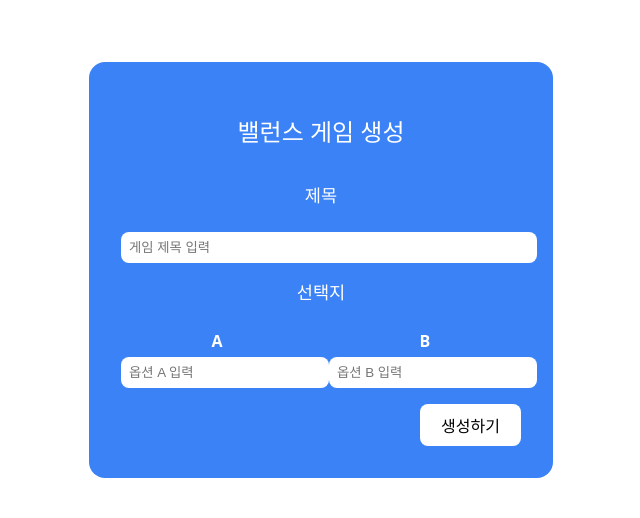
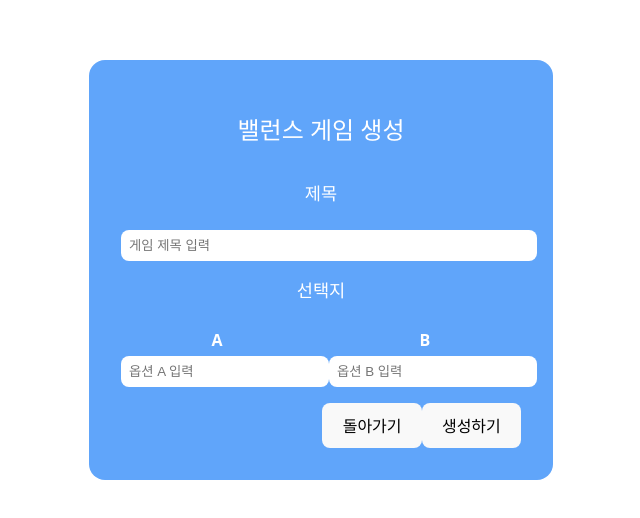
Before and after one commit to we3km/MBTI-X-FRONT, a React (Vite) app in the folder mbtix/: page /balance/new in a window 1280 px wide. Shown: the part 130-648 px from the top of the page, without its empty margins (319-959 px from the left). Built offline with nearby package versions, Linux system fonts and the light colour scheme; no server answers.

Commit message:
css수정

```diff
--- a/mbtix/src/pages/balGame/CreateBalGame.tsx
+++ b/mbtix/src/pages/balGame/CreateBalGame.tsx
@@ -23,6 +23,7 @@ export default function BalanceCreate() {
 
    return (
     <div className={styles.container}>
+
       <h2 className={styles.title}>밸런스 게임 생성</h2>
       <form onSubmit={handleSubmit} className={styles.form}>
         {/* 제목 */}
@@ -63,12 +64,18 @@ export default function BalanceCreate() {
           </div>
         </div>
 
+
         {/* 버튼 */}
         <div className={styles.btnWrap}>
+         <button type="submit" className={styles.goBackBtn} onClick={() => nav("/balanceList")}>
+            돌아가기
+          </button>
+
           <button type="submit" className={styles.submitBtn}>
             생성하기
           </button>
         </div>
+
       </form>
     </div>
   );
--- a/mbtix/src/pages/balGame/TodayGame.tsx
+++ b/mbtix/src/pages/balGame/TodayGame.tsx
@@ -81,10 +81,8 @@ export default function TodayGame() {
     <main className={styles.main}>
       <h1 className={styles.h1}>오늘의 밸런스 게임</h1>
       <p className={styles.subtitle}>단 하나만 고를 수 있다면?</p>
-      <p className={styles.until}>자정까지 {remain} 남음</p>
-      <Link to="/balanceList" className={styles.back}>
-        ← 목록으로
-      </Link>
+      <p className={styles.until}>종료까지 {remain} 남음</p>
+
 
       <section className={styles.game}>
         <p className={styles.question}>{game.title}</p>
@@ -99,7 +97,7 @@ export default function TodayGame() {
                 <h3 className={styles.optTitle}>{o.textContent}</h3>
               </div>
 
-              <button disabled={!!game.myVote} onClick={() => handleVote(o.label)}>
+              <button className={styles.voteBtn} disabled={!!game.myVote} onClick={() => handleVote(o.label)}>
                 투표하기
               </button>
 
@@ -145,7 +143,11 @@ export default function TodayGame() {
             총 <strong>{totals.total}</strong>명 참여
           </p>
         )}
+        <Link to="/balanceList" className={styles.back}>
+        ← 목록으로
+      </Link>
       </section>
+
     </main>
   );
 }
--- a/mbtix/src/pages/balGame/css/BalanceList.module.css
+++ b/mbtix/src/pages/balGame/css/BalanceList.module.css
@@ -10,7 +10,7 @@
   background: #60a5fa;            /* 파란 카드 */
   color: #fff;
   border-radius: 20px;
-  padding: 32px 100px;
+  padding: 32px 200px;
   text-align: center;
   box-shadow: 0 10px 0 #9fbff3;   /* 아래 그림자(도형) 느낌 */
   transition: transform .12s ease, box-shadow .12s ease;
@@ -32,7 +32,7 @@
   background: #60a5fa;
   color: #fff;
   border-radius: 16px;
-  padding: 24px 20px;
+  padding: 32px 20px;
   cursor: pointer;
   text-align: center;
   box-shadow: 0 8px 0 #9fbff3;
@@ -48,8 +48,8 @@
 /* 우하단 고정 버튼 */
 .fab {
   position: fixed;
-  right: 32px;
-  bottom: 24px;
+  right: 50px;
+  bottom: 50px;
   padding: 12px 18px;
   background: #60a5fa;
   color: #fff;
--- a/mbtix/src/pages/balGame/css/CreateBalGame.module.css
+++ b/mbtix/src/pages/balGame/css/CreateBalGame.module.css
@@ -2,7 +2,7 @@
   max-width: 400px;
   margin: 2rem auto;
   padding: 2rem;
-  background-color: #3b82f6; /* sky-500 */
+  background-color: #60a5fa; /* sky-500 */
   border-radius: 1rem;
   color: white;
 }
@@ -53,15 +53,16 @@
   justify-content: flex-end;
 }
 
-.submitBtn {
+.submitBtn .goBackBtn {
   background: white;
   color: black;
   padding: 0.5rem 1.25rem;
-  border-radius: 0.5rem;
-  font-weight: bold;
+  border-radius: 0.1;
+  font-weight: 400;
   cursor: pointer;
 }
 
-.submitBtn:hover {
+.submitBtn:hover
+.goBackBtn:hover  {
   background: #f3f4f6; /* hover gray */
 }
--- a/mbtix/src/pages/balGame/css/TodayGame.module.css
+++ b/mbtix/src/pages/balGame/css/TodayGame.module.css
@@ -1,6 +1,6 @@
 :root{
   --brand:#3b82f6; --brand-2:#38bdf8; --ink-1:#0f172a; --ink-2:#334155; --ink-3:#64748b;
-  --bg-1:#e0f2fe; --card:#fff; --ring:#e2e8f0; --shadow-1:0 10px 20px rgba(2,6,23,.06), 0 6px 6px rgba(2,6,23,.04);
+  --bg-1:#e0f2fe; --card:#60a5fa; --ring:#e2e8f0; --shadow-1:0 10px 20px rgba(2,6,23,.06), 0 6px 6px rgba(2,6,23,.04);
 }
 .main{ max-width:1040px; margin:0 auto; padding:3rem 1rem 5rem; }
 .h1{ margin:0 0 .25rem; font-size:clamp(1.625rem,1.2rem + 2vw,2.5rem); font-weight:900; text-align:center; }
@@ -34,7 +34,13 @@
 .voteBtn{
   margin-top:.85rem; width:50%; height:20%; border:none; border-radius:.8rem; padding:.85rem 1rem; color:#fff; font-weight:700; cursor:pointer; letter-spacing:.01em;
   background:linear-gradient(135deg, var(--brand) 0%, var(--brand-2) 100%);
+  transition: transform .18s ease, box-shadow .18s ease;
 }
+.voteBtn:hover{
+  transform: translateY(-3px); box-shadow:var(--shadow-1);
+}
+
+
 .result{ margin-top:.75rem; }
 .resultTop{ display:flex; align-items:baseline; justify-content:space-between; color:var(--ink-2); font-size:.9rem; }
 .bar{ height:.5rem; width:100%; background:#eef2f6; border-radius:999px; overflow:hidden; }
@@ -56,3 +62,7 @@
 }
 .donutBox {  align-items:center; gap:16px; }
 .legend { font-size:14px; line-height:1.6; }
+
+.back{
+  color: white;
+}
```
